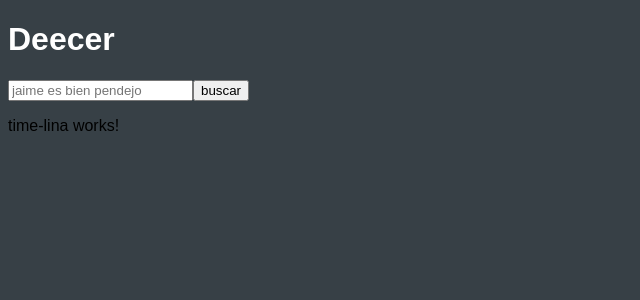
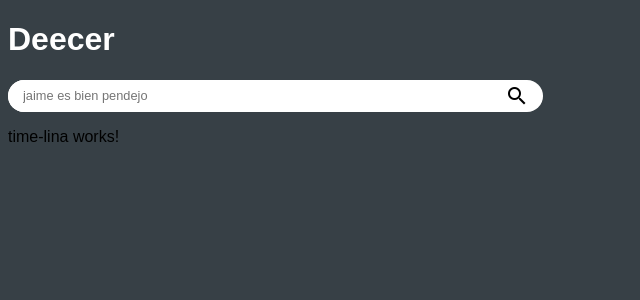
Before and after one commit to davinzifc/angular, an Angular app: page / in a window 1280 px wide. Shown: the top 300 px of the page, without its empty margins (0-640 px from the left). Built offline with nearby package versions, Linux system fonts and the light colour scheme.

Commit message:
play/pause fixet

```diff
--- a/src/app/app.component.html
+++ b/src/app/app.component.html
@@ -1,3 +1,5 @@
 <h1>Deecer</h1>
-<app-box-song></app-box-song>
+<div id="content">
+    <app-box-song></app-box-song>
+</div>
 <app-time-lina></app-time-lina>
--- a/src/app/app.component.scss
+++ b/src/app/app.component.scss
@@ -0,0 +1,4 @@
+#content{
+    position: relative;
+    display: flex;
+}
--- a/src/app/components/box-song/box-song.component.html
+++ b/src/app/components/box-song/box-song.component.html
@@ -1,5 +1,10 @@
-<input type="text" placeholder="jaime es bien pendejo" (keyup)="updateData($event)">
-<button (click)="search(buscar)">buscar</button>
+<div class="search">
+  <input type="text" placeholder="jaime es bien pendejo" (keyup)="updateData($event)">
+  <div class="button">
+    <span class="material-icons" (click)="search(buscar)">search</span>
+  </div>
+  <!--button (click)="search(buscar)">buscar</button>-->
+</div>
 <div class = "paquete" >
 
   <div class="content" *ngFor="let musica of result">
@@ -19,7 +24,7 @@
 
         <div class="name-song">{{musica.title}}</div>
         <div class="name-artist">{{musica.artist.name}}</div>
-
+        <audio src="{{musica.preview}}" ></audio>
       </div>
 
       <div class="box-btn">
--- a/src/app/components/box-song/box-song.component.scss
+++ b/src/app/components/box-song/box-song.component.scss
@@ -74,6 +74,7 @@
                 top: -0.3vw;
                 font-size: 0.7vw;
                 overflow-x: hidden;
+                overflow-y: hidden;
                 white-space: nowrap;
             }
         }
@@ -111,3 +112,32 @@
 .hiden{
     display: none !important;
 }
+
+.search{
+    position: relative;
+    display: flex;
+    background-color: #fff;
+    width: 25vw;
+    min-width: 535px;
+    height: 4vh;
+    border-radius: 3vw;
+    overflow: hidden;
+    input{
+        padding-left: 15px;
+        border: none;
+        outline: 0 none;
+        flex: 0.9;
+        font-size: 1vw;
+    }
+    .button{
+        flex: 0.1;
+        display: flex;
+        position: relative;
+        align-items: center;
+        justify-content: center;
+        cursor: pointer;
+        .material-icons{
+            user-select: none;
+        }
+    }
+}
--- a/src/app/components/box-song/box-song.component.ts
+++ b/src/app/components/box-song/box-song.component.ts
@@ -10,6 +10,7 @@ export class BoxSongComponent implements OnInit {
   active:boolean = false;
   result: any = [];
   buscar:string = "";
+  listen:any = [null,null];
 
 
   constructor(private musicService: MusicService) {
@@ -54,7 +55,32 @@ export class BoxSongComponent implements OnInit {
   onClick(e){
     let item = e.target.parentNode;
     let playIcon = item.querySelector(".material-icons");
-    playIcon.innerHTML = (playIcon.innerHTML == 'pause_circle_outline')?'play_circle_outline':'pause_circle_outline';
+    let song = item.parentNode.querySelector(".info").querySelector(".box-info").children[2];
+    if(song.paused){
+      song.play();
+      playIcon.innerHTML = 'pause_circle_outline';
+    }else{
+      song.pause();
+      playIcon.innerHTML = 'play_circle_outline';
+    }
+    song.onended = function(){
+      playIcon.innerHTML = 'play_circle_outline';
+    }
+    this.nowSong(song, playIcon);
+  }
+
+  nowSong(song, icon){
+    if(this.listen[0] == null){
+      this.listen[0] = song;
+      this.listen[1] = icon;
+
+    }else if(this.listen[0] != song){
+        this.listen[0].pause();
+        this.listen[1].innerHTML = 'play_circle_outline';
+        this.listen[0] = song;
+        this.listen[1] = icon;
+      }
+
   }
 
 }
--- a/src/app/services/api.ts
+++ b/src/app/services/api.ts
@@ -3,7 +3,6 @@ export var API_HOST = "deezerdevs-deezer.p.rapidapi.com";
 
 import { MusicService } from  './music.service';
 import { HttpHeaders } from '@angular/common/http';
-import { from } from 'rxjs';
 
 export {
     MusicService
```
Also changed, not shown: 1 other file (tests, documents, lock files or other folders).
